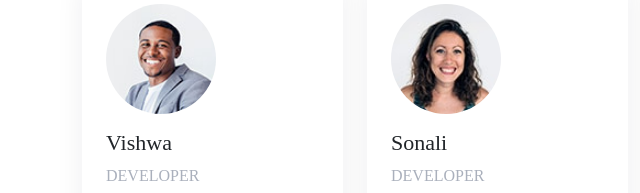
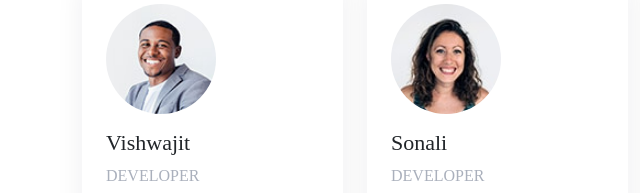
Before and after one commit to rohitjangidrj/unicorn_website, a plain HTML site: page about_us.html in a window 1280 px wide. Shown: the part 1360-1553 px from the top of the page, 0-640 px from the left. Drawn offline with nearby package versions, Linux system fonts and the light colour scheme.

Commit message:
changes in about us page

```diff
--- a/about_us.html
+++ b/about_us.html
@@ -132,7 +132,7 @@
                 <div class="col-md-3">
                     <div class="cardwrapperr text-left py-4 px-4">
                         <img src="./images/te1.jpg" alt="">
-                        <h3 class="mb-2 mt-3">Vishwa</h3>
+                        <h3 class="mb-2 mt-3">Vishwajit</h3>
                         <div class="mb-2 mt-1">Developer</div>
                         <p>Lorem ipsum, dolor sit amet consectetur adipisicing elit. Hic harum totam architecto porro excepturi vel.</p>
                     </div>
```
